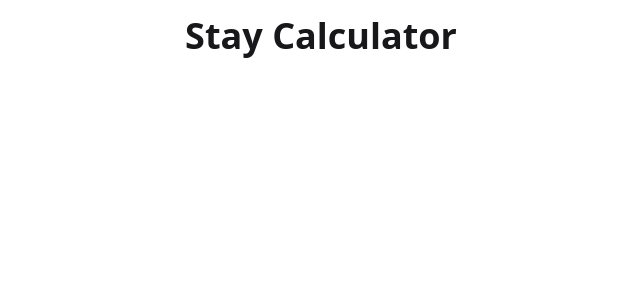
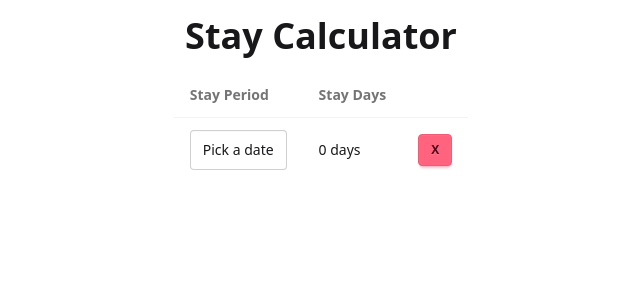
Before and after one commit to SolomonRFeldman/stay-calculator, a React (Vite) app: page / in a window 1280 px wide. Shown: the top 300 px of the page, without its empty margins (319-959 px from the left). Built offline with nearby package versions, Linux system fonts and the light colour scheme.

Commit message:
adds basic stays creator

```diff
--- /dev/null
+++ b/src/components/Stay.tsx
@@ -0,0 +1,30 @@
+import { DateRange } from "react-day-picker"
+
+export type Stay = {
+  id: string
+  range?: DateRange
+}
+
+type StayProps = {
+  stay: Stay
+  editStay: () => void
+  deleteStay: () => void
+}
+
+export default function Stay({ stay: { range }, editStay, deleteStay }: StayProps) {
+  return (
+    <tr>
+      <td>
+        <button className="input input-border" onClick={editStay}>
+          {range?.from && range?.to ? `${range.from.toLocaleDateString()} - ${range.to.toLocaleDateString()}` : "Pick a date"}
+        </button>
+      </td>
+      <td>
+        {range?.from && range?.to ? Math.ceil((range.to.getTime() - range.from.getTime()) / (1000 * 3600 * 24) + 1) : 0} days
+      </td>
+      <td>
+        <button className="btn btn-error btn-sm" onClick={deleteStay}>X</button>
+      </td>
+    </tr>
+  )
+}
--- a/src/components/StayCalculator.tsx
+++ b/src/components/StayCalculator.tsx
@@ -1,9 +1,12 @@
+import Stays from "./Stays"
+
 export default function StayCalculator() {
   return (
-    <div className="h-screen pt-4">
+    <div className="h-screen pt-4 flex flex-col gap-4 items-center">
       <span className="prose text-center">
         <h1>Stay Calculator</h1>
       </span>
+      <Stays />
    </div>
   )
 }
--- /dev/null
+++ b/src/components/Stays.tsx
@@ -0,0 +1,70 @@
+import { useRef, useState } from "react"
+import { v4 as uuidv4 } from "uuid"
+import Stay from "./Stay"
+import type { Stay as StayType } from "./Stay"
+import { DayPicker } from "react-day-picker"
+
+const sortStays = (stays: StayType[]) => {
+  return stays.sort((stayA, stayB) => {
+    if (stayA.range?.to && stayB.range?.to) {
+      return stayA.range.to.getTime() - stayB.range.to.getTime()
+    }
+    if (stayA.range?.to) return -1
+    if (stayB.range?.to) return 1
+    return 0
+  })
+}
+
+export default function Stays() {
+  const [stays, setStays] = useState<StayType[]>([{ id: uuidv4() }])
+  const [selectedStayId, setSelectedStayId] = useState<string | null>(null)
+  const selectedStay = stays.find((s) => s.id === selectedStayId)
+  const hasNewStay = stays.some((stay) => !stay.range)
+
+  const handleAddStay = () => { setStays((prevStays) => [...prevStays, { id: uuidv4() }]) }
+  const handleUpdateStay = (updatedStay: StayType) => {
+    setStays((prevStays) => prevStays.map((stay) => stay.id === updatedStay.id ? updatedStay : stay))
+  }
+  const handleDeleteStay = (stayId: string) => {
+    if (stays.length === 1) setStays([{ id: uuidv4() }])
+    else setStays((prevStays) => prevStays.filter((stay) => stay.id !== stayId))
+  }
+
+  const datePickerRef = useRef<HTMLDivElement>(null)
+  if (datePickerRef.current) {
+    if (selectedStay) datePickerRef.current.showPopover()
+    else datePickerRef.current.hidePopover()
+  }
+
+  return(
+    <div className="flex flex-col gap-2 items-center">
+      <table className="table">
+        <thead>
+          <tr>
+            <th>Stay Period</th>
+            <th>Stay Days</th>
+            <th></th>
+          </tr>
+        </thead>
+        <tbody>
+          {sortStays(stays).map((stay) => (
+            <Stay key={stay.id} stay={stay} editStay={() => setSelectedStayId(stay.id)} deleteStay={() => handleDeleteStay(stay.id)} />
+          ))}
+        </tbody>
+      </table>
+      {hasNewStay || <button className="btn btn-primary" onClick={handleAddStay}>Add Stay</button>}
+      <div ref={datePickerRef} onToggle={({ newState }) => {
+        if (newState === "closed") setSelectedStayId(null)
+      }}
+      popover="auto" className="dropdown">
+        <DayPicker
+          className="react-day-picker"
+          classNames={{ selected: "bg-neutral-content", range_middle: "bg-neutral-content", focused: "" }}
+          mode="range"
+          selected={selectedStay?.range}
+          onSelect={(range) => selectedStay && handleUpdateStay({ ...selectedStay, range }) }
+        />
+      </div>
+    </div>
+  )
+}
```
